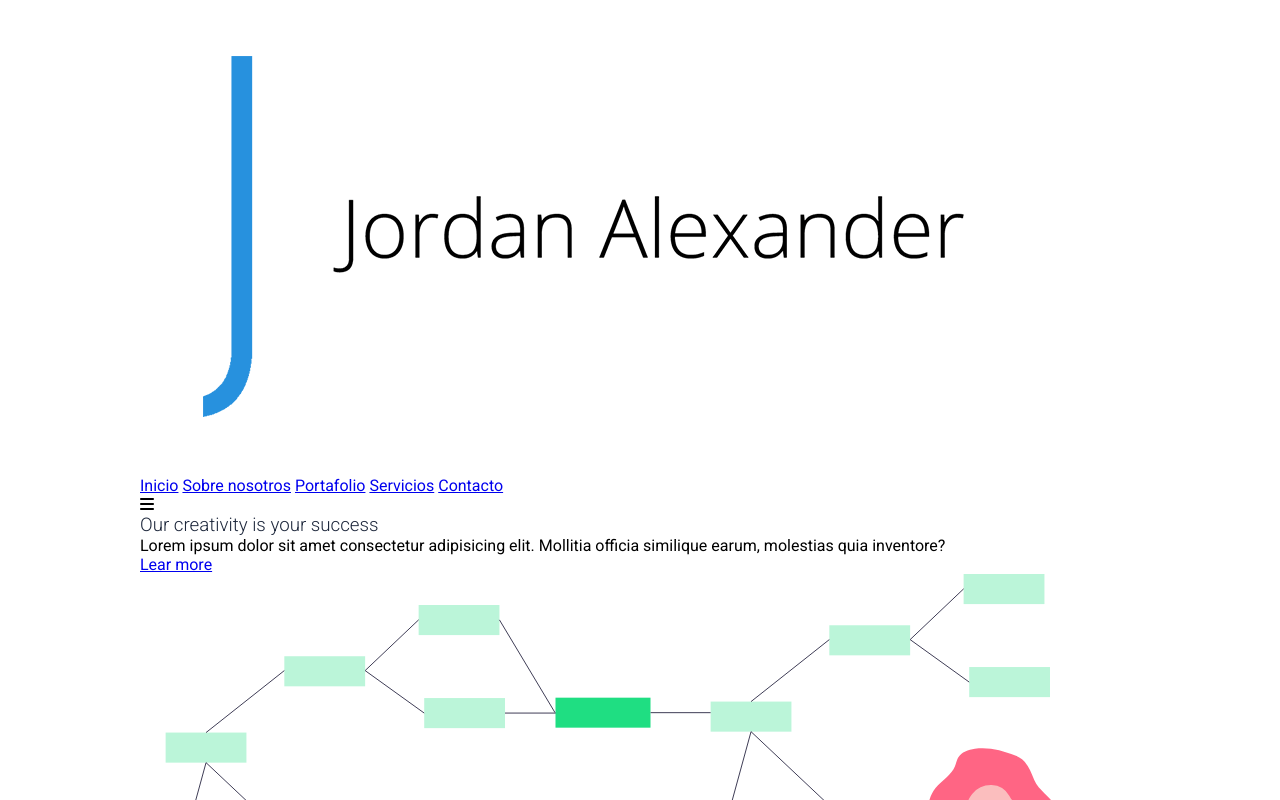
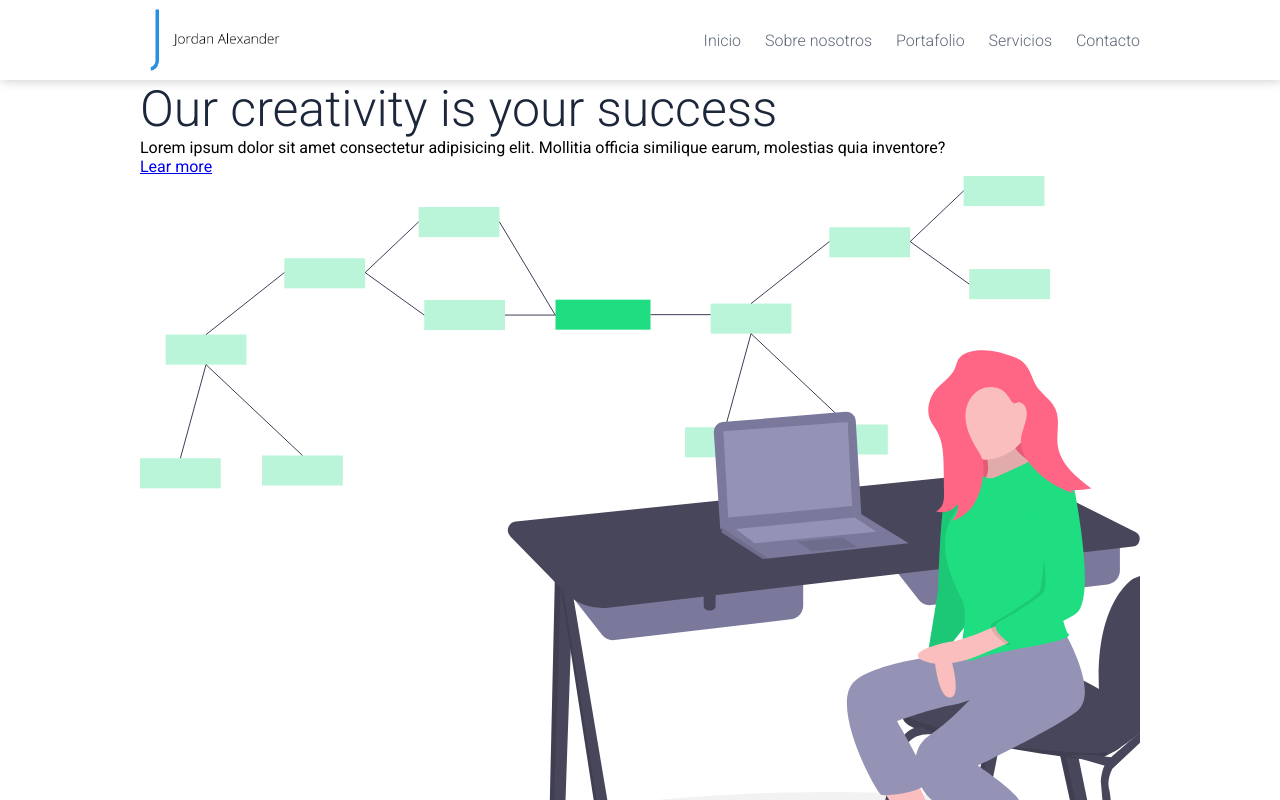
Before and after one commit to deydrums/maquetacion-web, a plain HTML site: page Pagina 3/index.html in a window 1280 px wide. Shown: the top 800 px of the page. Drawn offline with nearby package versions, Linux system fonts and the light colour scheme.

Commit message:
Terminando HTML

```diff
--- a/Pagina 3/css/styles.css
+++ b/Pagina 3/css/styles.css
@@ -19,3 +19,78 @@ h1,h2,h3,h4,h5,h6{
     margin: auto;
     overflow: hidden;
 }
+
+.contenedor1{
+    width:90%;
+    max-width: 1000px;
+    margin: auto;
+    overflow: hidden;
+    padding: 60px 0;
+}
+
+h1{
+    font-size: 50px;
+}
+
+/* Header */
+header::before{
+    content: "";
+    display: block;
+    margin-bottom: 80px;
+}
+
+nav{
+    width: 100%;
+    height: 80px;
+    background-color:white;
+    border-bottom: 1px solid transparent;
+    box-shadow: 1px 1px 10px 0 rgba(0,0,0,0.2);
+    position:fixed;
+    top: 0;
+    z-index: 100;
+
+    /* transition: ease-in-out 0.5s; */
+}
+
+.nav{
+    display:flex;
+    justify-content:space-between;
+    height: 80px;
+    width: 100%;
+    align-items:center;
+}
+
+.nav .logo{
+    height:80px;
+
+}
+
+.nav .logo img{
+    height:100%;
+    vertical-align: top;
+}
+
+.enlaces-header{
+    font-weight: 300;
+}
+
+.nav .enlaces-header a{
+    color: #5D6678;
+    text-decoration: none;
+    margin-left: 20px;
+}
+
+.hamburguer{
+    width:80px;
+    height:80px;
+    display:none;
+    text-align: center;
+    z-index: 100;
+    cursor: pointer;
+    /* transition:color 0.5s ease-in; */
+}
+
+.hamburguer > i{
+    font-size:25px;
+    line-height:80px;
+}
```
